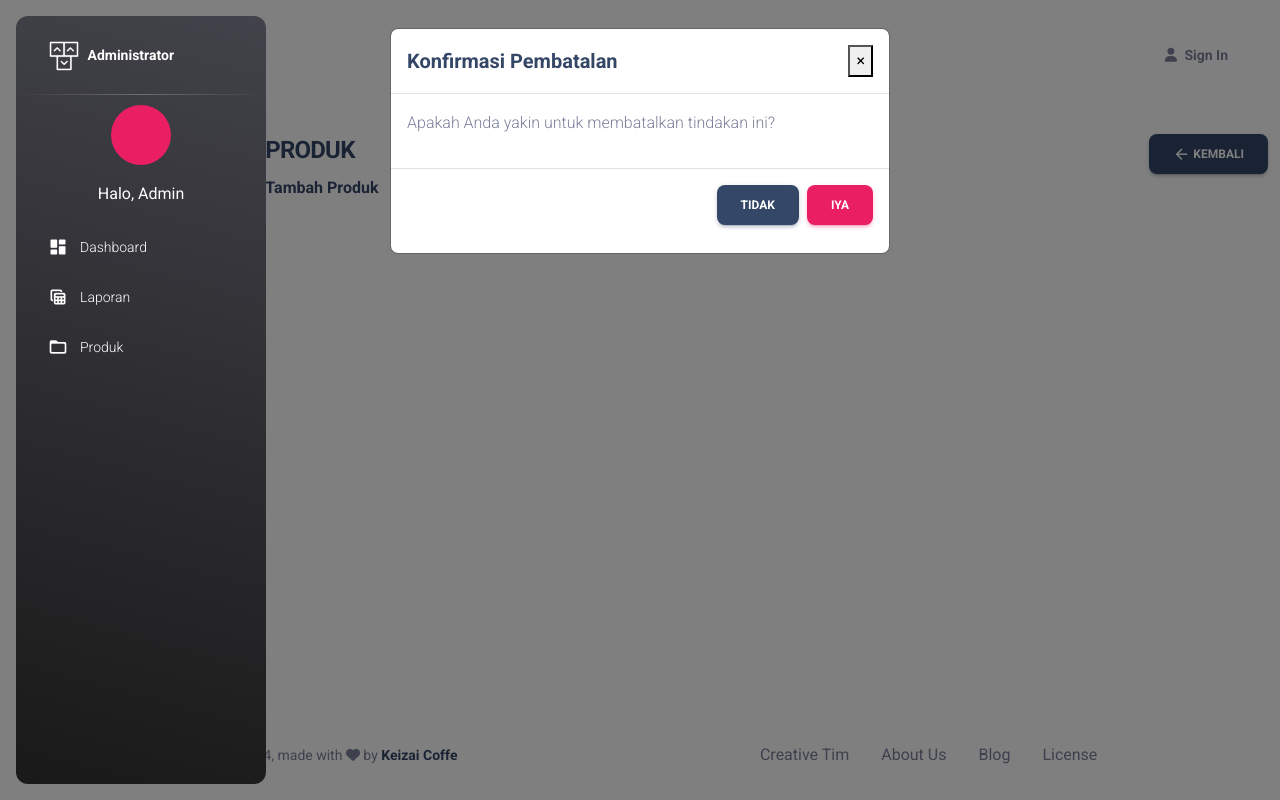
After one commit to mfrdw/keizai-coffee, a CodeIgniter 4 app: template app/Views/admin/addproduct.php in a window 1280 px wide, after a click that opens the changed part. The commit adds this page. Run offline with PHP 8.4 and a stand-in for CodeIgniter, Linux system fonts and the light colour scheme; the template is opened without the code that fills it, so the values that code supplies are empty; some libraries are stand-ins or nearby versions.

Commit message:
Update Footer,Sidebar,Navbar, Addproduk.

```diff
--- a/app/Config/Routes.php
+++ b/app/Config/Routes.php
@@ -8,6 +8,7 @@ use CodeIgniter\Router\RouteCollection;
 
 $routes->get('/', 'Administrator::index');
 $routes->get('/listproduct', 'Administrator::listproduct');
+$routes->get('/addproduct', 'Administrator::addproduct');
 $routes->get('/listkategori', 'Administrator::listkategori');
 
 
--- /dev/null
+++ b/app/Views/admin/addproduct.php
@@ -0,0 +1,40 @@
+<?= $this->extend('layout/template'); ?>
+<?= $this->section('content'); ?>
+
+<div class="container col-md-10 py-4 offset-md-2">
+    <dir class="row">
+        <div class="d-flex w-100 justify-content-between">
+            <div>
+                <h4>PRODUK</h4>
+                <h6>Tambah Produk</h6>
+            </div>
+            <div>
+                <a class="btn btn-dark" data-toggle="modal" data-target="#konfirmasiModal"><i
+                        class="material-icons opacity-10">arrow_back</i> Kembali</a>
+            </div>
+        </div>
+    </dir>
+</div>
+
+<div class="modal fade" id="konfirmasiModal" tabindex="-1" role="dialog" aria-labelledby="konfirmasiModalLabel"
+    aria-hidden="true">
+    <div class="modal-dialog" role="document">
+        <div class="modal-content">
+            <div class="modal-header">
+                <h5 class="modal-title" id="konfirmasiModalLabel">Konfirmasi Pembatalan</h5>
+                <button type="button" class="close" data-dismiss="modal" aria-label="Close">
+                    <span aria-hidden="true">&times;</span>
+                </button>
+            </div>
+            <div class="modal-body">
+                <p>Apakah Anda yakin untuk membatalkan tindakan ini?</p>
+            </div>
+            <div class="modal-footer">
+                <button type="button" class="btn btn-dark" data-dismiss="modal">Tidak</button>
+                <a href="/listproduct" class="btn btn-primary">Iya</a>
+            </div>
+        </div>
+    </div>
+</div>
+
+<?= $this->endSection(); ?>
--- a/app/Views/admin/listproduct.php
+++ b/app/Views/admin/listproduct.php
@@ -10,7 +10,7 @@
             </div>
             <div>
                 <a class="btn btn-light" href="#">Import Produk</a>
-                <a class="btn btn-dark" href="#">Tambah Produk</a>
+                <a class="btn btn-dark" href="/addproduct">Tambah Produk</a>
             </div>
         </div>
         <div>
--- a/app/Views/layout/breadcrumb.php
+++ b/app/Views/layout/breadcrumb.php
@@ -1,16 +1,7 @@
-<main class="main-content position-relative max-height-vh-100 h-100 border-radius-lg ">
-    <!-- Navbar -->
+<main class="container col-md-10 py-4 offset-md-2">
     <nav class="navbar navbar-main navbar-expand-lg px-0 mx-4 shadow-none border-radius-xl" id="navbarBlur"
         data-scroll="true">
         <div class="container-fluid py-1 px-3">
-            <nav aria-label="breadcrumb">
-                <ol class="breadcrumb bg-transparent mb-0 pb-0 pt-1 px-0 me-sm-6 me-5">
-                    <li class="breadcrumb-item text-sm"><a class="opacity-5 text-dark" href="javascript:;">Pages</a>
-                    </li>
-                    <li class="breadcrumb-item text-sm text-dark active" aria-current="page">Dashboard</li>
-                </ol>
-                <h6 class="font-weight-bolder mb-0">Dashboard</h6>
-            </nav>
             <div class="collapse navbar-collapse mt-sm-0 mt-2 me-md-0 me-sm-4" id="navbar">
                 <ul class="navbar-nav ms-auto">
                     <li class="nav-item d-flex align-items-center">
@@ -21,7 +12,6 @@
                     </li>
                 </ul>
             </div>
-
         </div>
     </nav>
 </main>
--- a/app/Views/layout/footer.php
+++ b/app/Views/layout/footer.php
@@ -1,4 +1,4 @@
-<footer class="footer my-auto" style="position: fixed; bottom: 0; width: 70%;">
+<footer class="container col-md-10 py-4 offset-md-2" style=" position: fixed; bottom: 0; width: 70%;">
     <div class="row">
         <div class="container-fluid">
             <div class="row align-items-center justify-content-lg-between">
@@ -14,20 +14,17 @@
                 <div class="col-lg-6">
                     <ul class="nav nav-footer justify-content-center justify-content-lg-end">
                         <li class="nav-item">
-                            <a href="https://www.creative-tim.com" class="nav-link text-muted" target="_blank">Creative
+                            <a href="#" class="nav-link text-muted" target="_blank">Creative
                                 Tim</a>
                         </li>
                         <li class="nav-item">
-                            <a href="https://www.creative-tim.com/presentation" class="nav-link text-muted"
-                                target="_blank">About Us</a>
+                            <a href="#" class="nav-link text-muted" target="_blank">About Us</a>
                         </li>
                         <li class="nav-item">
-                            <a href="https://www.creative-tim.com/blog" class="nav-link text-muted"
-                                target="_blank">Blog</a>
+                            <a href="#" class="nav-link text-muted" target="_blank">Blog</a>
                         </li>
                         <li class="nav-item">
-                            <a href="https://www.creative-tim.com/license" class="nav-link pe-0 text-muted"
-                                target="_blank">License</a>
+                            <a href="#" class="nav-link pe-0 text-muted" target="_blank">License</a>
                         </li>
                     </ul>
                 </div>
--- a/app/Views/layout/sidebar.php
+++ b/app/Views/layout/sidebar.php
@@ -4,8 +4,7 @@
     <div class="sidenav-header">
         <i class="fas fa-times p-3 cursor-pointer text-white opacity-5 position-absolute end-0 top-0 d-none d-xl-none"
             aria-hidden="true" id="iconSidenav"></i>
-        <a class="navbar-brand m-0" href=" https://demos.creative-tim.com/material-dashboard/pages/dashboard "
-            target="_blank">
+        <a class="navbar-brand m-0" href="#" target="_blank">
             <img src="<?php echo base_url('assets/img/logo-ct.png') ?>" class="navbar-brand-img h-100" alt="main_logo">
             <span class="ms-1 font-weight-bold text-white">Administrator</span>
         </a>
@@ -33,7 +32,7 @@
                 </a>
             </li>
             <li class="nav-item">
-                <a class="nav-link text-white" href="../pages/tables.html">
+                <a class="nav-link text-white" href="#">
                     <div class="text-white text-center me-2 d-flex align-items-center justify-content-center">
                         <i class="material-icons opacity-10">table_view</i>
                     </div>
--- a/app/Views/layout/template.php
+++ b/app/Views/layout/template.php
@@ -48,6 +48,9 @@
 
 
     <!--   Core JS Files   -->
+    <script src="https://ajax.googleapis.com/ajax/libs/jquery/3.5.1/jquery.min.js"></script>
+    <script src="https://cdnjs.cloudflare.com/ajax/libs/popper.js/1.16.0/umd/popper.min.js"></script>
+    <script src="https://maxcdn.bootstrapcdn.com/bootstrap/4.5.2/js/bootstrap.min.js"></script>
     <script src="<?php echo base_url('assets/js/core/popper.min.js') ?>"></script>
     <script src="<?php echo base_url('assets/js/core/bootstrap.min.js') ?>"></script>
     <script src="<?php echo base_url('assets/js/plugins/perfect-scrollbar.min.js') ?>"></script>
```
Also changed, not shown: app/Controllers/Administrator.php (+11 -0 lines), app/Views/layout/header.php (+4 -3 lines).
